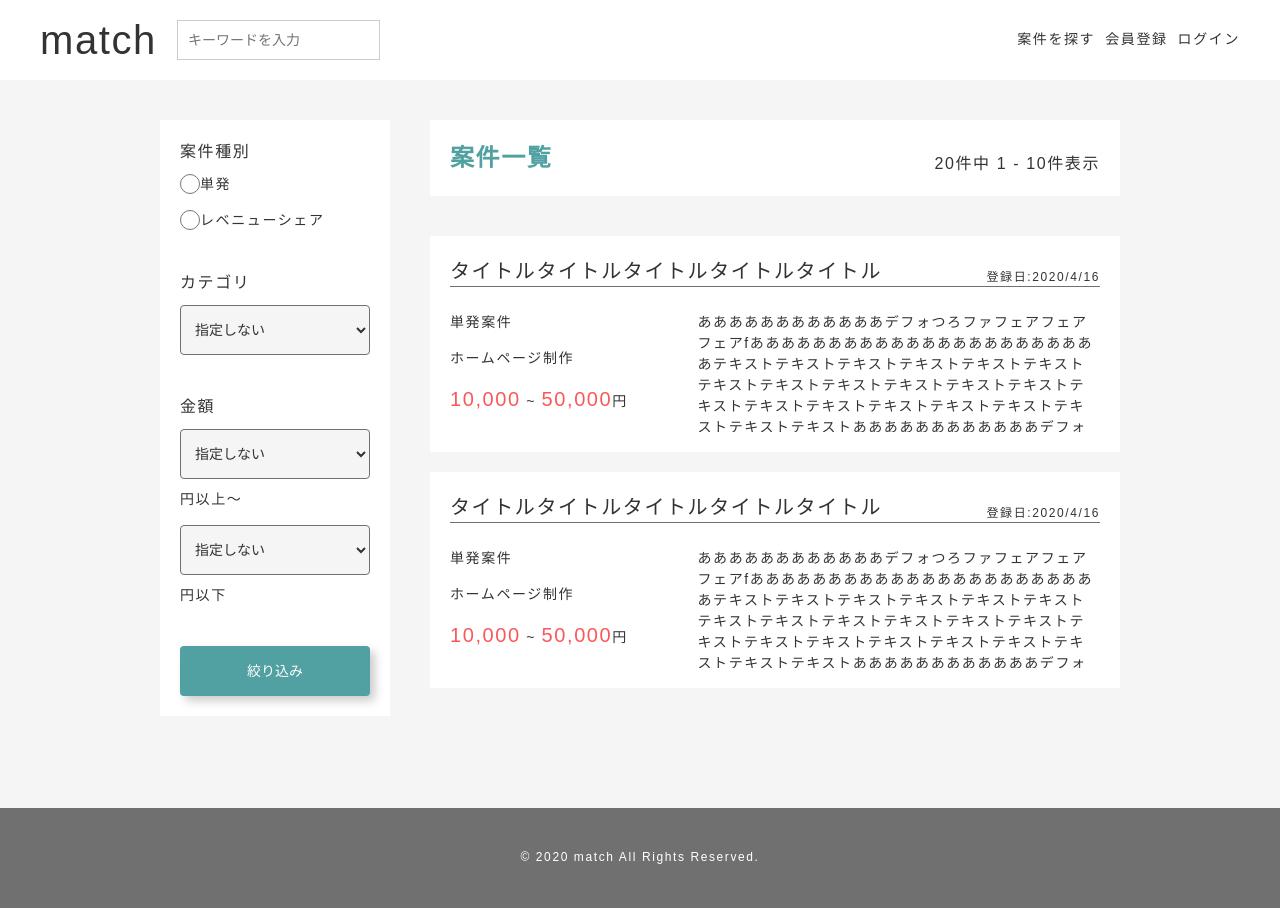
After one commit to Kazunari-Ishikawa/match, a Laravel app: page /works in a window 1280 px wide. The commit adds this page. Run offline with Laravel 8, Linux system fonts and the light colour scheme; style sheets or scripts are compiled from the project's sources.

Commit message:
ビューファイル作成

```diff
--- a/resources/views/index.blade.php
+++ b/resources/views/index.blade.php
@@ -7,7 +7,7 @@
     <p class="p-hero__text">もっと気軽にやり取りしたい…</p>
     <p class="p-hero__text">大手の案件サイトは分かりにくい…</p>
     <p class="p-hero__text p-hero__text--em">matchなら<span>3</span>ステップで<br class="p-hero__br">解決します！</p>
-    <a class="c-btn c-btn--hero" href="">仕事を探す</a>
+    <a class="c-btn c-btn--hero" href="{{ route('works.index') }}">仕事を探す</a>
   </div>
 </section>
 
--- a/resources/views/layouts/header.blade.php
+++ b/resources/views/layouts/header.blade.php
@@ -16,7 +16,7 @@
       <!-- PC向けメニュー -->
       <!-- 未ログイン時 -->
       <ul class="c-menu">
-        <li class="c-menu__item"><a class="c-menu__link" href="search.html">案件を探す</a></li>
+        <li class="c-menu__item"><a class="c-menu__link" href="{{ route('works.index') }}">案件を探す</a></li>
         <li class="c-menu__item"><a class="c-menu__link " href="{{ route('register') }}">会員登録</a></li>
         <li class="c-menu__item"><a class="c-menu__link" href="{{ route('login') }}">ログイン</a></li>
       </ul>
--- /dev/null
+++ b/resources/views/works/index.blade.php
@@ -0,0 +1,111 @@
+@extends('layouts.app')
+
+@section('content')
+<div class="l-container l-container--withSide">
+
+  <!-- サイドバー -->
+  <section class="l-sideBar">
+    <form action="" class="c-form--side">
+      <div class="c-form__group">
+        <p class="c-form__label">案件種別</p>
+        <label for="type1" class="c-form__label--radio">
+          <input type="radio" name="type" id="type1" value="1" class="c-form__radio">単発
+        </label>
+        <label for="type2" class="c-form__label--radio">
+          <input type="radio" name="type" id="type2" value="2" class="c-form__radio">レベニューシェア
+        </label>
+      </div>
+      <div class="c-form__group">
+        <label for="category" class="c-form__label">カテゴリ</label>
+        <select name="category" id="category" class="c-form__select">
+          <option value="0">指定しない</option>
+          <option value="1">ホームページ制作</option>
+          <option value="2">Webシステム開発</option>
+          <option value="3">業務システム開発</option>
+          <option value="4">組み込み系</option>
+        </select>
+      </div>
+      <div class="c-form__group">
+        <p class="c-form__label">金額</p>
+        <select name="lower" id="lower" class="c-form__select c-form__select--price">
+          <option value="0">指定しない</option>
+          <option value="1">1,000</option>
+          <option value="2">3,000</option>
+          <option value="3">5,000</option>
+          <option value="4">10,000</option>
+          <option value="5">50,000</option>
+          <option value="6">100,000</option>
+          <option value="7">500,000</option>
+          <option value="8">1,000,000</option>
+        </select>
+        <p class="c-form__label--back">円以上〜</p>
+        <select name="upper" id="uppper" class="c-form__select c-form__select--price">
+          <option value="0">指定しない</option>
+          <option value="1">1,000</option>
+          <option value="2">3,000</option>
+          <option value="3">5,000</option>
+          <option value="4">10,000</option>
+          <option value="5">50,000</option>
+          <option value="6">100,000</option>
+          <option value="7">500,000</option>
+          <option value="8">1,000,000</option>
+        </select>
+        <p class="c-form__label--back">円以下</p>
+      </div>
+      <input type="submit" class="c-btn c-btn--full" value="絞り込み">
+    </form>
+  </section>
+
+  <!-- メインコンテンツ -->
+  <section class="l-container__body--withSide">
+    <div class="c-projectList__header">
+      <h2 class="c-projectList__title">案件一覧</h2>
+      <p class="c-projectList__info">20件中 <span>1</span> - <span>10</span>件表示</p>
+    </div>
+
+    <div class="c-projectList">
+      <div class="c-project">
+        <div class="c-project__header">
+          <h3 class="c-project__title">タイトルタイトルタイトルタイトルタイトル</h3>
+          <p class="c-project__date">登録日:2020/4/16</p>
+        </div>
+        <div class="c-project__body">
+          <div class="c-project__info">
+            <p class="c-project__type">単発案件</p>
+            <p class="c-project__category">ホームページ制作</p>
+            <p class="c-project__price">
+              <span class="c-project__price--lower">10,000</span> ~
+              <span class="c-project__price--upper">50,000</span>円
+            </p>
+          </div>
+          <p class="c-project__detail">
+            ああああああああああああデフォつろファフェアフェアフェアfあああああああああああああああああああああああテキストテキストテキストテキストテキストテキストテキストテキストテキストテキストテキストテキストテキストテキストテキストテキストテキストテキストテキストテキストテキストああああああああああああデフォつろファフェアフェアフェアfあああああああああああああああああああああああテキストテキストテキストテキストテキストテキストテキストテキストテキストテキストテキストテキストテキストテキストテキストテキストテキストテキストテキストテキストテキスト
+          </p>
+        </div>
+      </div>
+      <a href="" class="c-project">
+        <div class="c-project__header">
+          <h3 class="c-project__title">タイトルタイトルタイトルタイトルタイトル</h3>
+          <p class="c-project__date">登録日:2020/4/16</p>
+        </div>
+        <div class="c-project__body">
+          <div class="c-project__info">
+            <p class="c-project__type">単発案件</p>
+            <p class="c-project__category">ホームページ制作</p>
+            <p class="c-project__price">
+              <span class="c-project__price--lower">10,000</span> ~
+              <span class="c-project__price--upper">50,000</span>円
+            </p>
+          </div>
+          <p class="c-project__detail">
+            ああああああああああああデフォつろファフェアフェアフェアfあああああああああああああああああああああああテキストテキストテキストテキストテキストテキストテキストテキストテキストテキストテキストテキストテキストテキストテキストテキストテキストテキストテキストテキストテキストああああああああああああデフォつろファフェアフェアフェアfあああああああああああああああああああああああテキストテキストテキストテキストテキストテキストテキストテキストテキストテキストテキストテキストテキストテキストテキストテキストテキストテキストテキストテキストテキスト
+          </p>
+        </div>
+      </a>
+    </div>
+
+  </section>
+
+</div>
+
+@endsection
```
